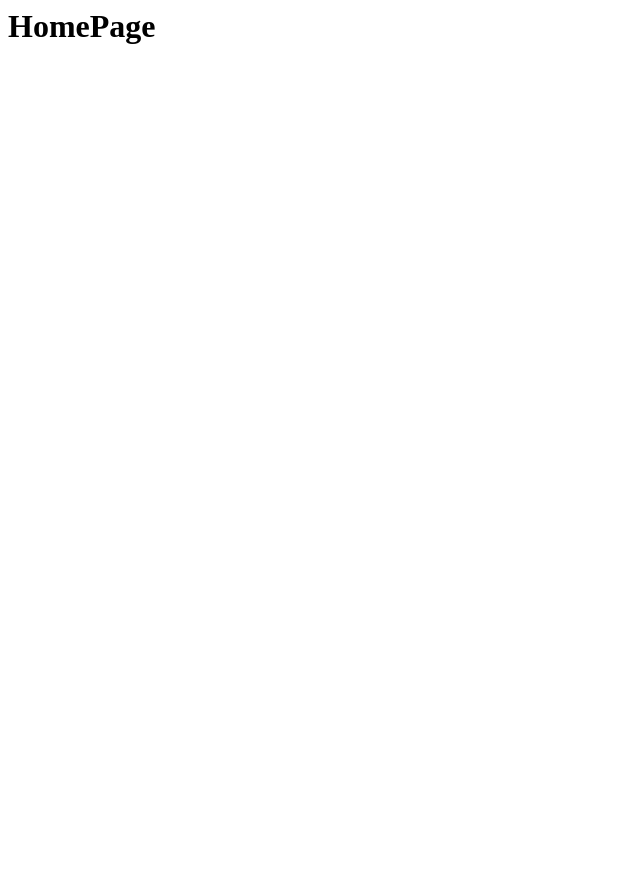
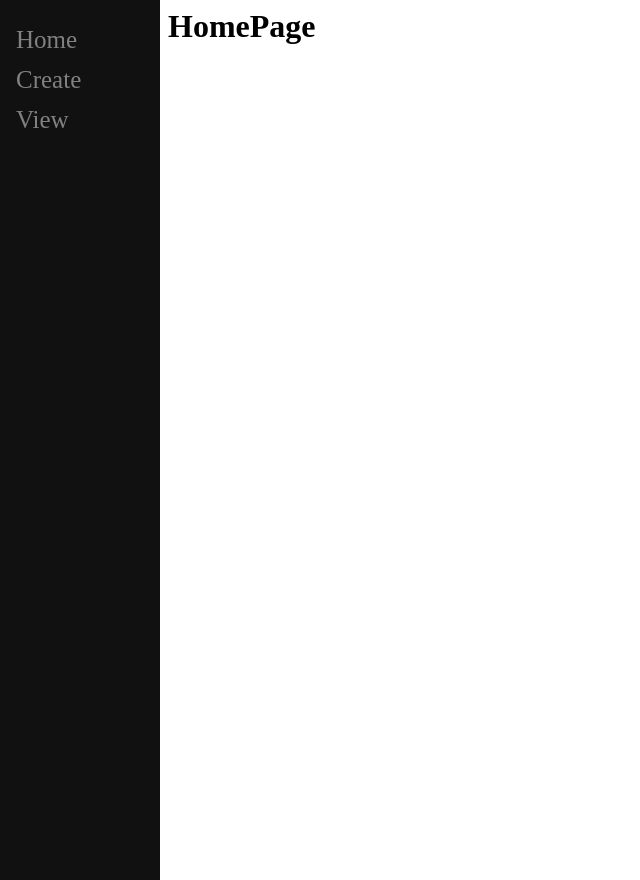
Before and after one commit to kingjuno/Django-tut, a Django app: page / in a window 1280 px wide. Before the commit the part shown is almost empty. Shown: the whole page, without its empty margins (0-640 px from the left). Run offline with Django 3.2, Linux system fonts and the light colour scheme.

Commit message:
added side bar

```diff
--- a/main/templates/main/base.html
+++ b/main/templates/main/base.html
@@ -1,12 +1,49 @@
 <html>
 <head>
+    <style type="text/css">
+        .sidenav{
+            height: 100%;
+            width: 160px;
+            position: fixed;
+            z-index:1;
+            top:0;
+            left:0;
+            background-color: #111;
+            overflow-x: hidden;
+            padding-top:20px;
+        }
+        .sidenav a{
+            padding:6px 8px 6px 16px;
+            text-decoration:none;
+            font-size:25px;
+            color:#818181;
+            display: block;
+        }
+        .sidenav a:hover{
+            color:#f1f1f1;
+        }
+        .main {
+            margin-left:160px;
+            padding:0px;
+        }
+    </style>
+
     <title>Juno's Page</title>
     <title>{%block title%}{{name}}{%endblock%}</title>
 </head>
+
+<body>
+    <div class="sidenav">
+        <a href="/home">Home</a>
+        <a href="/create">Create</a>
+        <a href="/5">View</a>
+    </div>
+
+
     <!-- <p>{{name}}</p> -->
-    <div id="content" , name="content">
+    <div id="content" , name="content" , class="main">
         {%block content%}
         {%endblock%}
     </div>
-</head>
+</body>
 </html>
```
Also changed, not shown: db.sqlite3.
